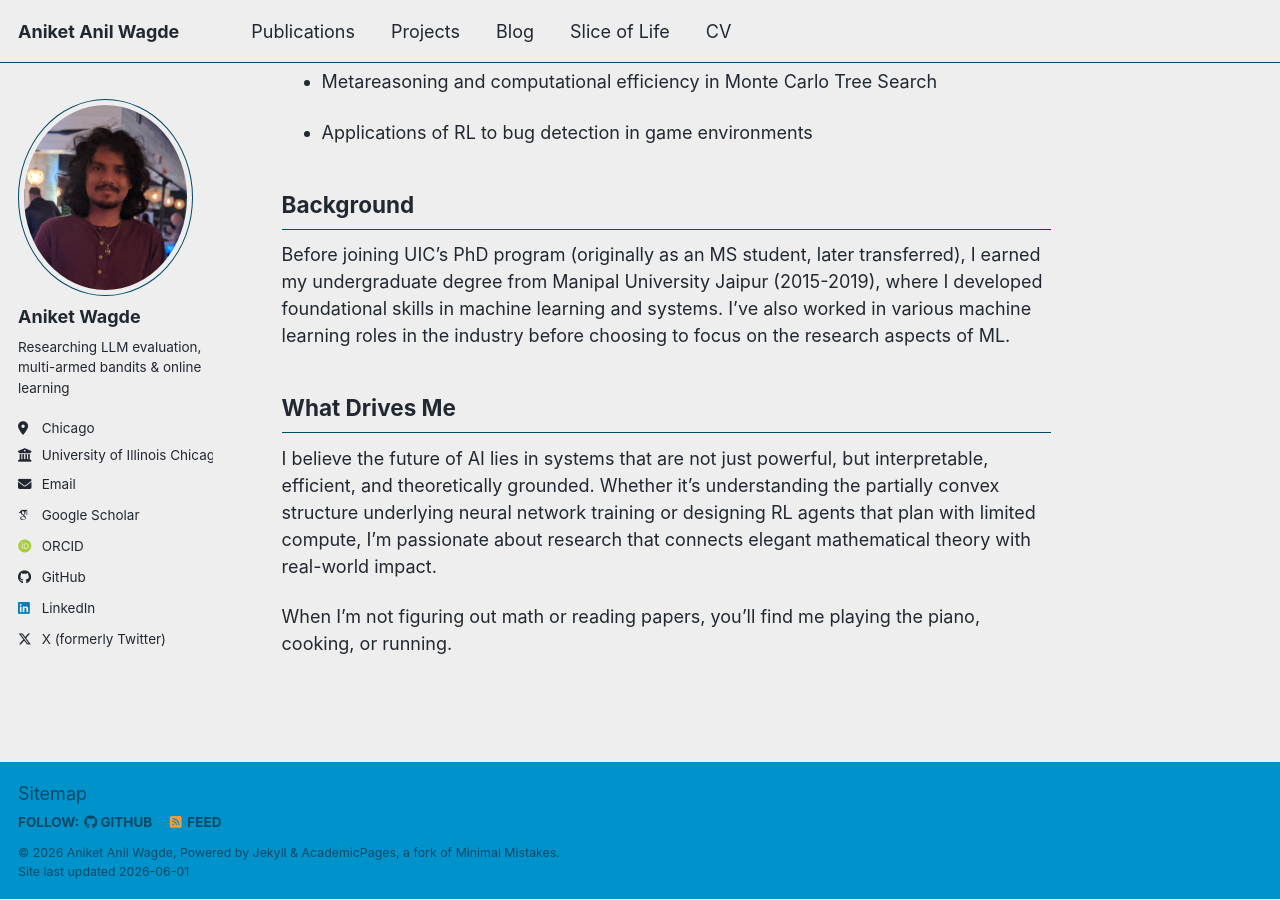
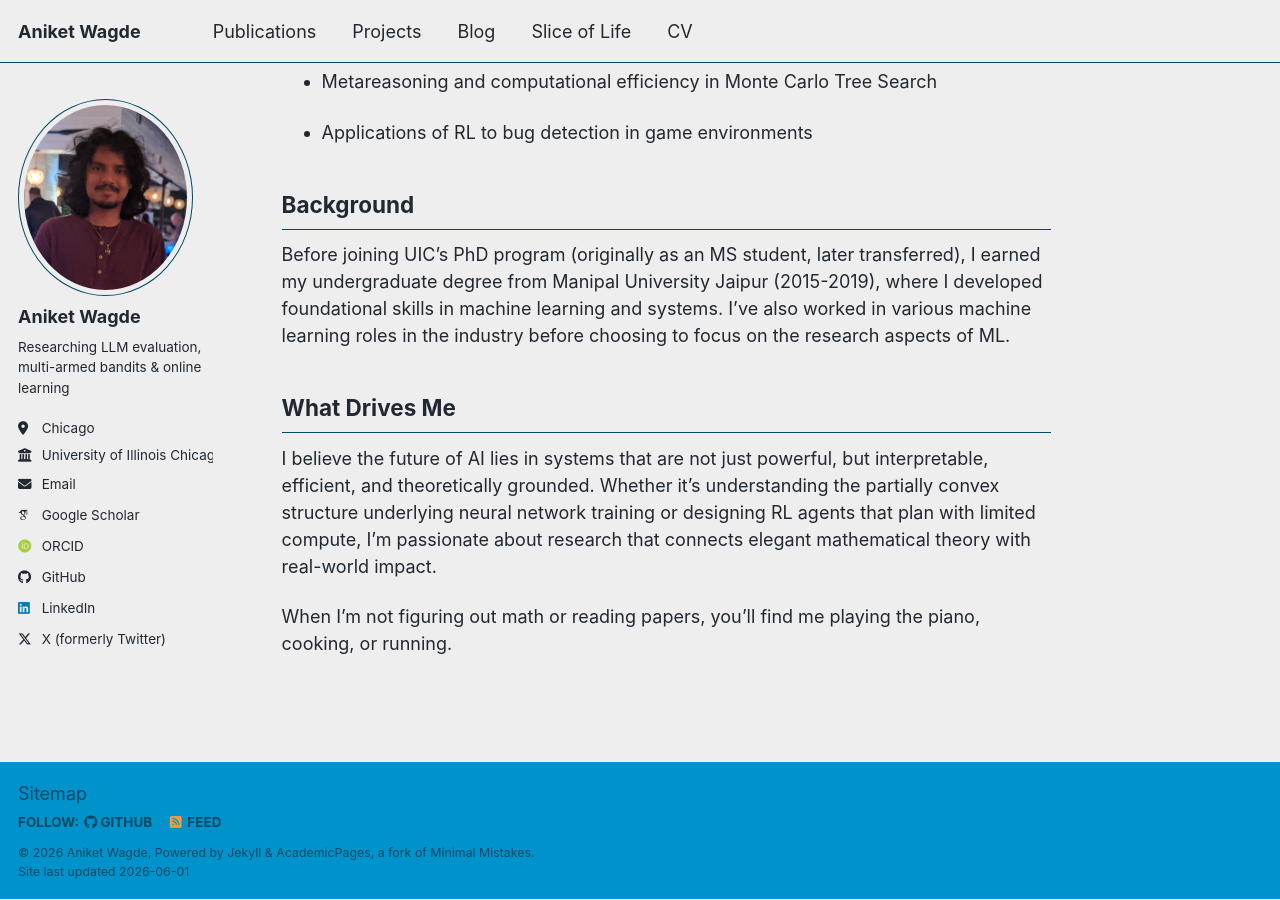
Before and after one commit to Swagget/Swagget.github.io, a Jekyll site: the page built from _pages/about.md, in a window 1280 px wide and 900 px high, scrolled down 1957 px. Built offline with Jekyll 4.4.1, drawn with Linux system fonts in a browser that asks for light colours; some web fonts are replaced; a script bundle is joined from its source files by our own code; library files that are not in the unit come from our copies.

Commit message:
Changed my name to remove "Anil".

```diff
--- a/_config.yml
+++ b/_config.yml
@@ -9,9 +9,9 @@
 # Basic Site Settings
 locale                   : "en-US"
 site_theme               : "air" # Currently available options are "default", "air"
-title                    : "Aniket Anil Wagde"
+title                    : "Aniket Wagde"
 title_separator          : "-"
-name                     : &name "Aniket Anil Wagde"
+name                     : &name "Aniket Wagde"
 description              : &description "PhD candidate at UIC, working on LLM evaluation, multi-armed bandits, and online learning. AISTATS 2026, NeurIPS 2025."   # Update this with a general description of your site, this is the default if not overridden by a page
 url                      : https://aniketwagde.com # The base hostname & protocol for your site e.g. "https://[your GitHub username].github.io",
                                                            # or if you already have some other page hosted on Github then use "https://[your GitHub username].github.io/[Your Repo Name]"
```
